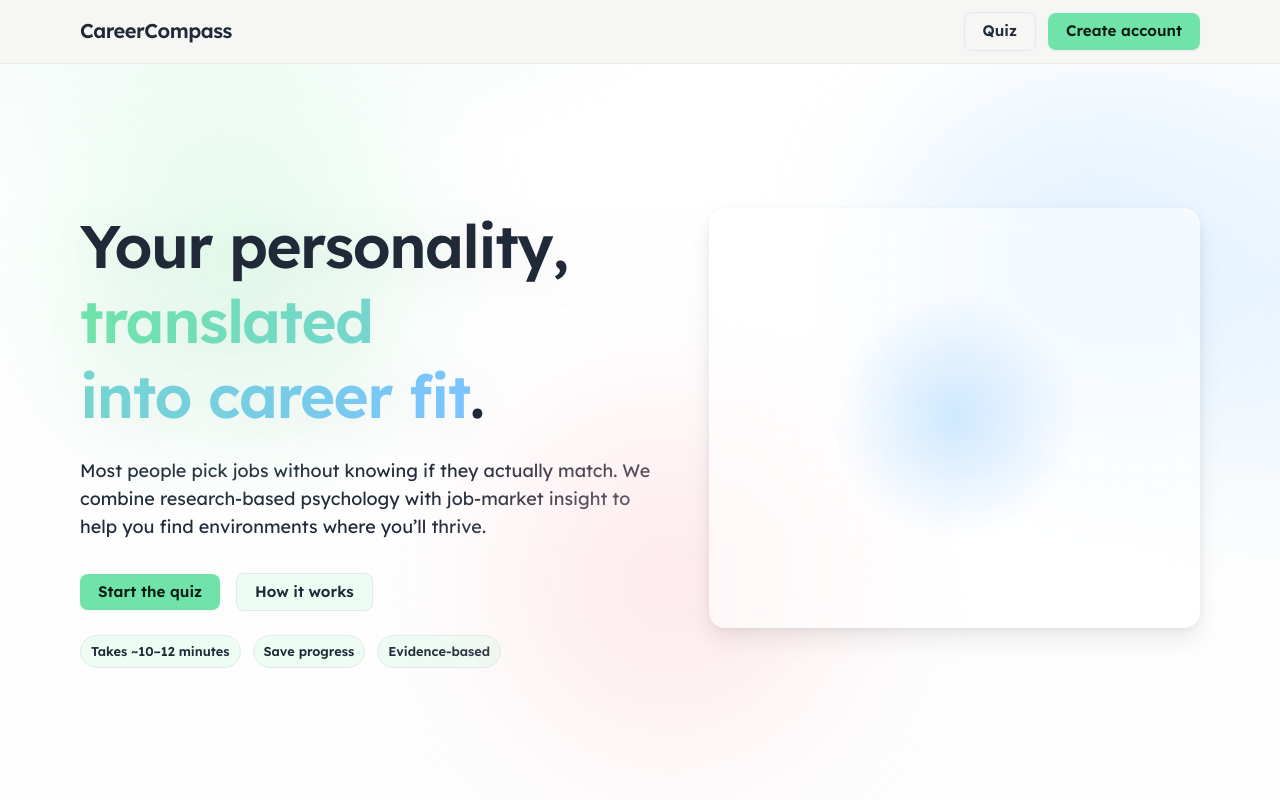
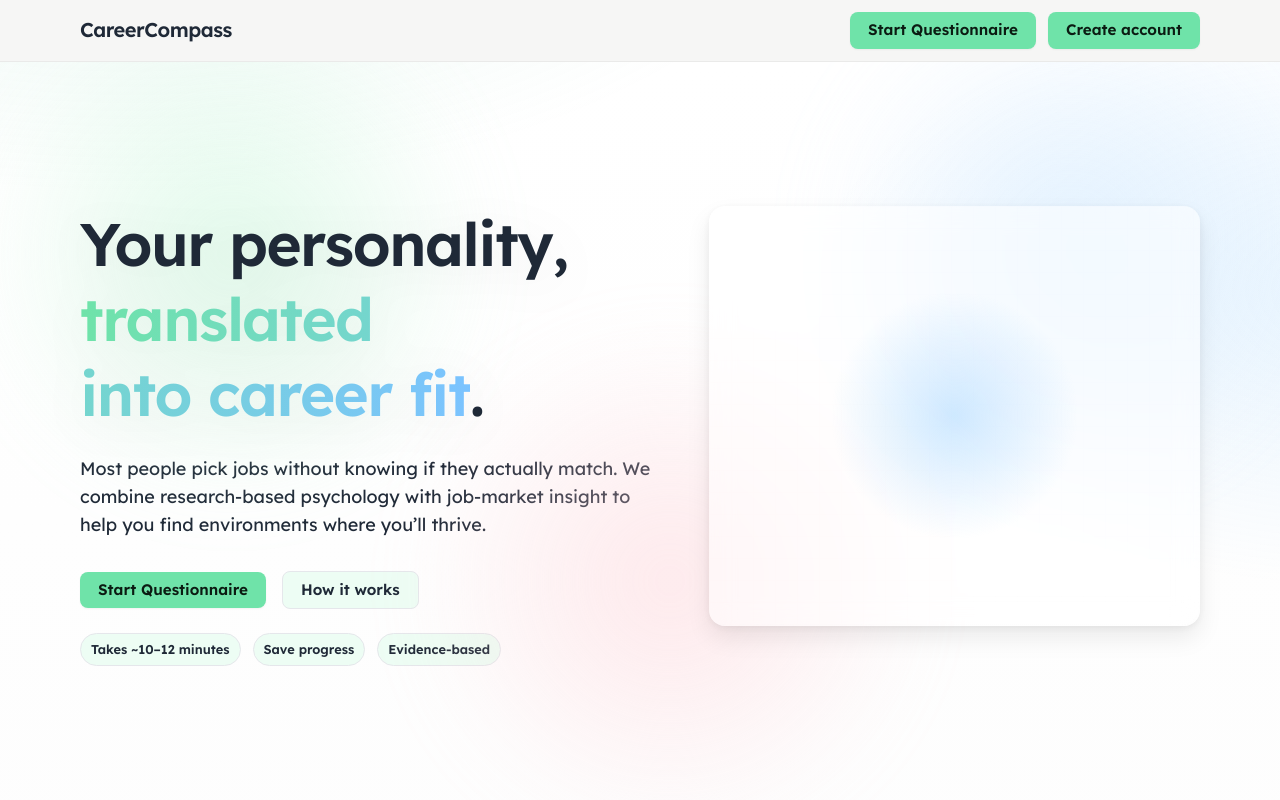
Before and after one commit to nero-tulip/career-compass, a Next.js app in the folder careerwise/: page / in a window 1280 px wide. Shown: the top 800 px of the page. Built offline with nearby package versions, Linux system fonts and the light colour scheme; no server answers.

Commit message:
updated quiz button in navHeader

```diff
--- a/careerwise/src/app/components/HeaderNav.tsx
+++ b/careerwise/src/app/components/HeaderNav.tsx
@@ -4,6 +4,7 @@ import React, { useEffect, useState } from "react";
 import { useRouter } from "next/navigation";
 import { auth } from "@/app/lib/firebase";
 import { onAuthStateChanged, User } from "firebase/auth";
+import StartQuizButton from "./StartQuizButton";
 
 export default function HeaderNav() {
   const [user, setUser] = useState<User | null>(null);
@@ -18,16 +19,9 @@ export default function HeaderNav() {
     return () => unsub();
   }, []);
 
-  const handleQuizClick = () => {
-    if (loading) return;
-    router.push(user ? "/intake" : "/start");
-  };
-
   return (
     <nav className="flex items-center gap-3 text-sm">
-      <button onClick={handleQuizClick} className="btn btn-outline">
-        Quiz
-      </button>
+      <StartQuizButton />
       {!loading && !user && (
         <button
           onClick={() => router.push("/signup")}
@@ -39,7 +33,7 @@ export default function HeaderNav() {
       {!loading && user && (
         <button
           onClick={() => router.push("/account")}
-          className="btn btn-primary"
+          className="btn btn-ghost"
         >
           Account
         </button>
--- a/careerwise/src/app/components/StartQuizButton.tsx
+++ b/careerwise/src/app/components/StartQuizButton.tsx
@@ -48,7 +48,7 @@ export default function StartQuizButton() {
       disabled={loading || busy}
       className="btn btn-primary"
     >
-      {busy ? "Loading…" : "Start the quiz"}
+      {busy ? "Loading…" : "Start Questionnaire"}
     </button>
   );
 }
```
